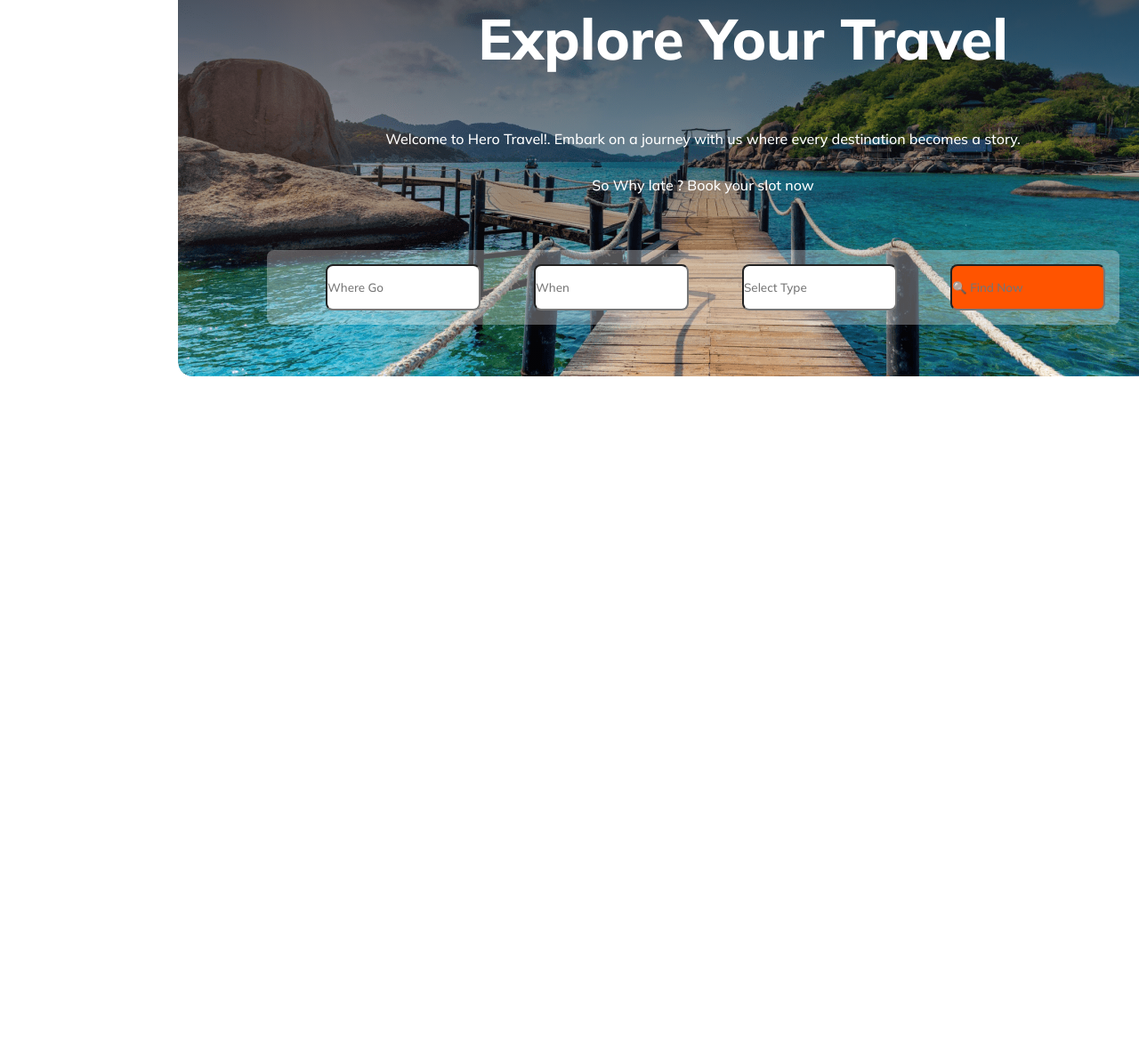
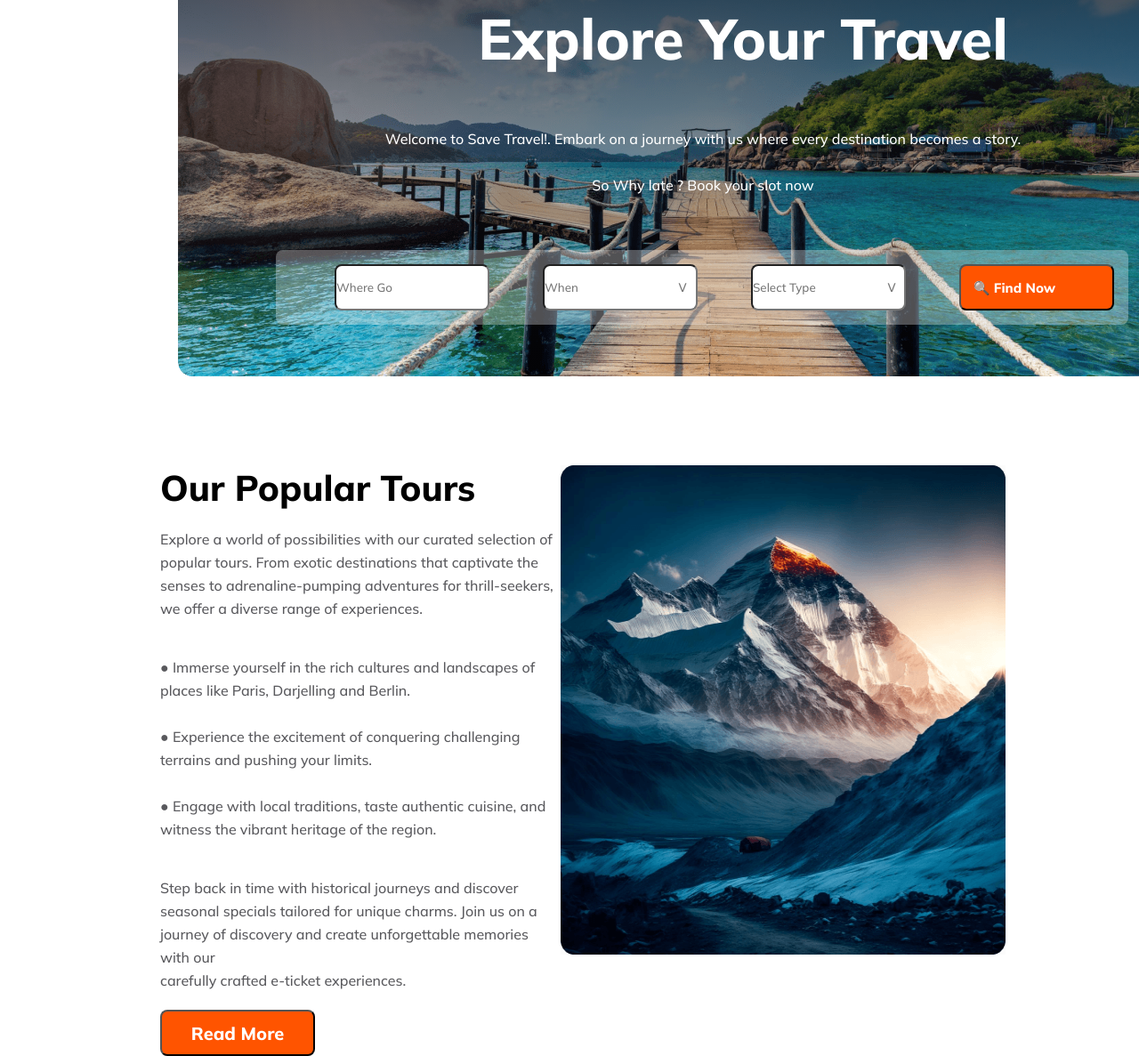
Before and after one commit to NadimSrabon/Assignment-2, a plain HTML site: page index.html in a window 1280 px wide. Shown: the part 255-1442 px from the top of the page at 89% size. Before the commit the page ends 800 px from the top, so only its background shows below. Drawn offline with Linux system fonts and the light colour scheme.

Commit message:
End of Our popular Tours

```diff
--- a/index.html
+++ b/index.html
@@ -4,7 +4,7 @@
 <head>
     <meta charset="UTF-8">
     <meta name="viewport" content="width=device-width, initial-scale=1.0">
-    <title>Travel World</title>
+    <title>Save Travel</title>
     <link rel="stylesheet" href="styles/style.css">
 </head>
 
@@ -14,7 +14,7 @@
         <nav>
             <div class="nav">
                 <img src="images/Group 40071 (2).png" alt=""><br>
-                <h2>Hero <span style="color:#FF5400;">Travel</span></h2>
+                <h2>Save <span style="color:#FF5400;">Travel</span></h2>
             </div>
 
             <div class="nav-part">
@@ -38,7 +38,7 @@
                 <br>
                 <br>
                 <br>
-                <p>Welcome to Hero Travel!. Embark on a journey with us where
+                <p>Welcome to Save Travel!. Embark on a journey with us where
                     every destination becomes a story. <br>
                     <br>
                     So Why late ? Book your slot now
@@ -48,9 +48,12 @@
                 <br>
                 <div class="option">
                     <input class="inp" type="text" placeholder="Where Go">
-                    <input class="inp" type="text" placeholder="When">
-                    <input class="inp" type="text" placeholder="Select Type">
-                    <input class="inp-or" type="text" placeholder="🔍 Find Now">
+                    <input class="inp" type="text" placeholder="When                                ᐯ">
+                    <input class="inp" type="text" placeholder="Select Type                       ᐯ">
+                    <div>
+                        <button class="inp-or"><p>🔍 Find Now</p></button>
+
+                    </div>
 
                 </div>
 
@@ -62,6 +65,46 @@
 
     <main>
 
+        <section class="opt">
+
+            <div class="opt-details">
+                <h2>Our Popular Tours</h2>
+                <br>
+                <p class="our-popular">Explore a world of possibilities with our curated selection of popular tours.
+                    From exotic destinations that captivate the senses to adrenaline-pumping adventures for
+                    thrill-seekers,<br>
+                    we offer a diverse range of experiences.</p>
+                <br>
+                <br>
+                <ul type="none" class="list">
+                    <li>● Immerse yourself in the rich cultures and landscapes of places like Paris, Darjelling and
+                        Berlin.</li>
+                    <br>
+                    <li>● Experience the excitement of conquering challenging terrains and pushing your limits.</li>
+                    <br>
+                    <li>● Engage with local traditions, taste authentic cuisine, and witness the vibrant heritage of the
+                        region.</li>
+                </ul>
+                <br>
+                <br>
+
+                <p class="remain">Step back in time with historical journeys and discover seasonal specials tailored for
+                    unique charms. Join us on a journey of discovery and create unforgettable memories with our <br>
+                    carefully crafted e-ticket experiences.</p>
+                <br>
+                <button class="btn">
+                    <p>Read More</p>
+                </button>
+
+            </div>
+
+            <div>
+                <img class="hill" src="Images/Rectangle 4.png" alt="">
+            </div>
+
+
+        </section>
+
     </main>
 
     <footer>
--- a/styles/style.css
+++ b/styles/style.css
@@ -106,15 +106,17 @@ nav {
     border-radius: 8px;
     margin-left: 50px;
     background-color: #FF5400;
+
 }
 
 .inp-or p {
+    padding-right: 50px;
     color: #FFF;
-    text-align: center;
-    font-size: 16px;
+    font-size: 15px;
     font-style: normal;
     font-weight: 700;
     line-height: normal;
+    align-items: center;
 }
 
 .option {
@@ -124,7 +126,69 @@ nav {
     gap: 10px;
     border-radius: 8px;
     background: rgba(255, 255, 255, 0.30);
+    margin-left: 10px;
 
 }
 
 /* ----------End Of Header------------- */
+
+
+
+/* Main section----Our Popular Tour */
+
+
+.opt {
+    margin-top: 100px;
+    display: flex;
+}
+
+.hill {
+    height: 550px;
+    width: 500px;
+    margin-right: 150px;
+}
+
+.opt h2 {
+
+    font-family: Mulish;
+    font-size: 40px;
+    font-style: normal;
+    font-weight: 800;
+    line-height: normal;
+}
+
+.opt-details {
+    padding-left: 180px;
+}
+
+.btn {
+    width: 174px;
+    height: 52px;
+    flex-shrink: 0;
+    border-radius: 8px;
+    background: #FF5400
+}
+
+.btn p {
+    color: #FFF;
+    text-align: center;
+    font-family: Mulish;
+    font-size: 20px;
+    font-style: normal;
+    font-weight: 800;
+    line-height: normal;
+}
+
+.our-popular,
+.list,
+.remain {
+    color: rgba(19, 19, 24, 0.70);
+    font-family: Mulish;
+    font-size: 16px;
+    font-style: normal;
+    font-weight: 400;
+    line-height: 26px;
+}
+
+
+/* -----------End of Our Popular Tour */
```
